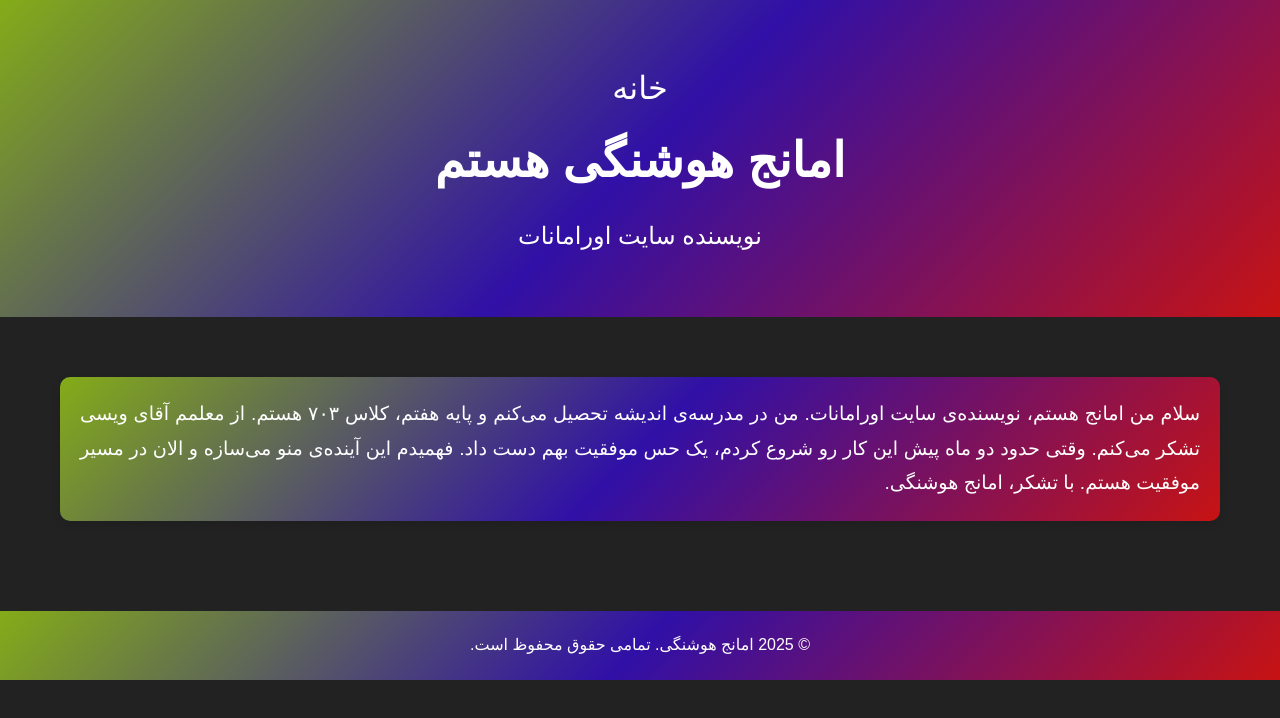
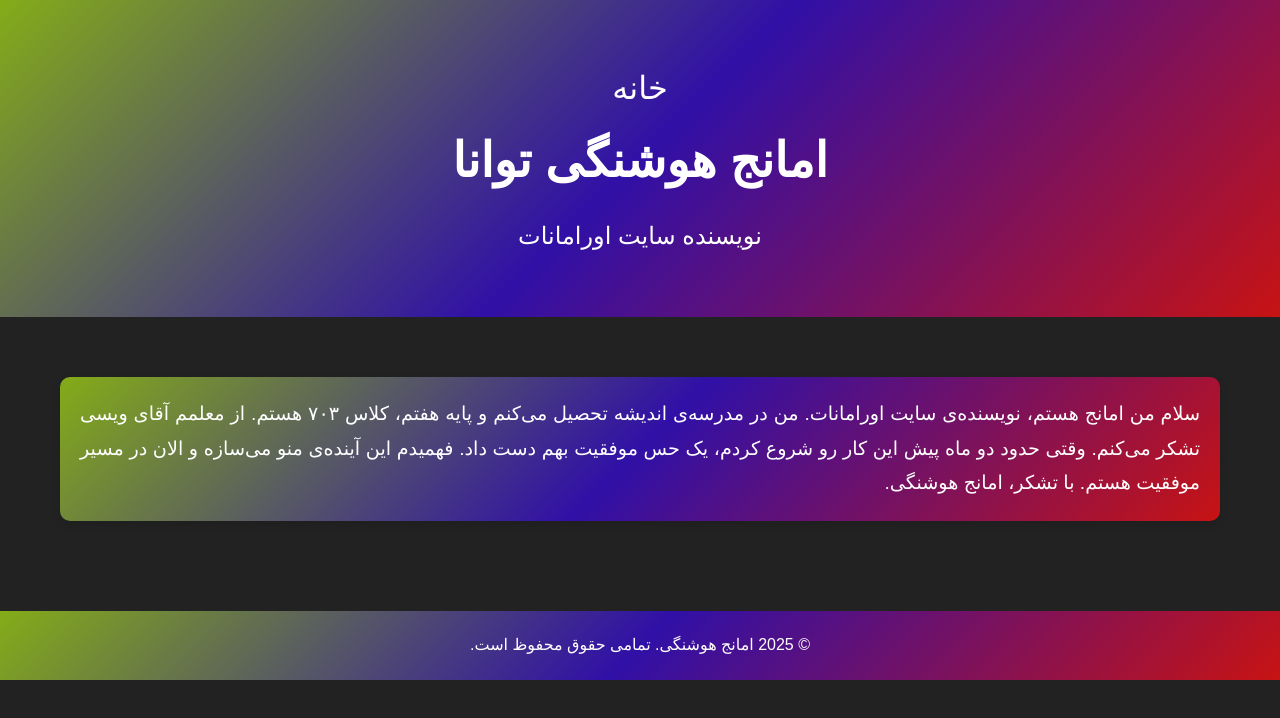
Before and after one commit to amanjking00/oramanatcity, a plain HTML site: page index6.html in a window 1280 px wide. Drawn offline with Linux system fonts and the light colour scheme; a web font is replaced by a local one.

Commit message:
Add files via upload

```diff
--- a/index6.html
+++ b/index6.html
@@ -11,7 +11,7 @@
     <header>
         <div class="header-content">
             <a href="index.html">خانه</a>
-            <h1>امانج هوشنگی هستم</h1>
+            <h1>امانج هوشنگی توانا</h1>
             <p>نویسنده سایت اورامانات</p>
         </div>
     </header>
```
